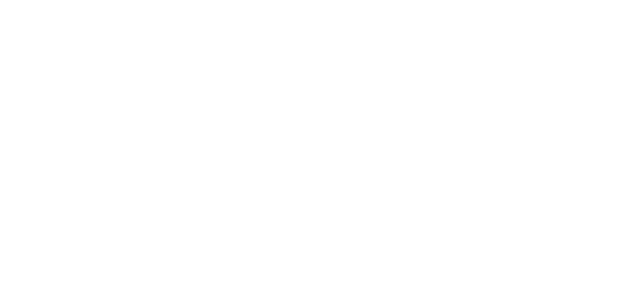
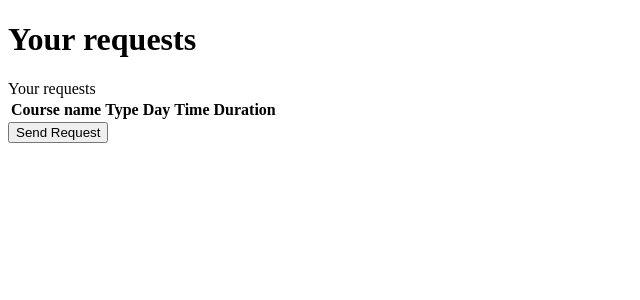
Before and after one commit to anshiagg/HardBoiledOnes, a Flask app: page /inbox in a window 1280 px wide. Before the commit the part shown is empty. Shown: the top 300 px of the page, without its empty margins (0-640 px from the left). Run offline with Flask 2, Linux system fonts and the light colour scheme; data comes from the database, SQL or seed files in the repository; lists and menus that the app fills with data are empty; parts of the project's set-up code (start-up, migrations or seed data) failed here and were passed over; some libraries are stand-ins or nearby versions.

Commit message:
Update inbox.html

```diff
--- a/templates/inbox.html
+++ b/templates/inbox.html
@@ -5,6 +5,43 @@
     <title>Title</title>
 </head>
 <body>
+	<h1> Your requests </h1>
+
+   <div class="request-body">
+        <form method="POST">
+
+            <div class="result"> Your requests </h3>
+                <div class="table-responsive">
+                    <table class="table table-striped">
+                        <thead>
+                        <tr>
+                            <th>Course name</th>
+                            <th>Type</th>
+                            <th>Day</th>
+                            <th> Time </th>
+                            <th> Duration </th>
+                        </tr>
+                        </thead>
+                        <tbody>
+                        {% for course in post %}
+                            <tr>
+                                <td>{{ course.course_name}}</td>
+                                <td>{{ course.type}}</td>
+                                <td>{{ course.day}}</td>
+                                <td>{{ course.start_time}}:00</td>
+                                <td>{{ course.duration}}hour</td>
+                                <td ><input type="checkbox"  id="id_{{course.id}}" name = "course_id" value={{course.id}}></td>
+                                {#                            gonna pass a list called requesting back#}
+                                <label for="id_{{course.id}}"> </label>
+                            </tr>
+                        {% endfor %}
+                        </tbody>
+                    </table>
+                    <button type="submit" name="requesting">Send Request</button>
+                </div>
+        </form>
+    </div>
+    </div>
 
 </body>
 </html>
```
